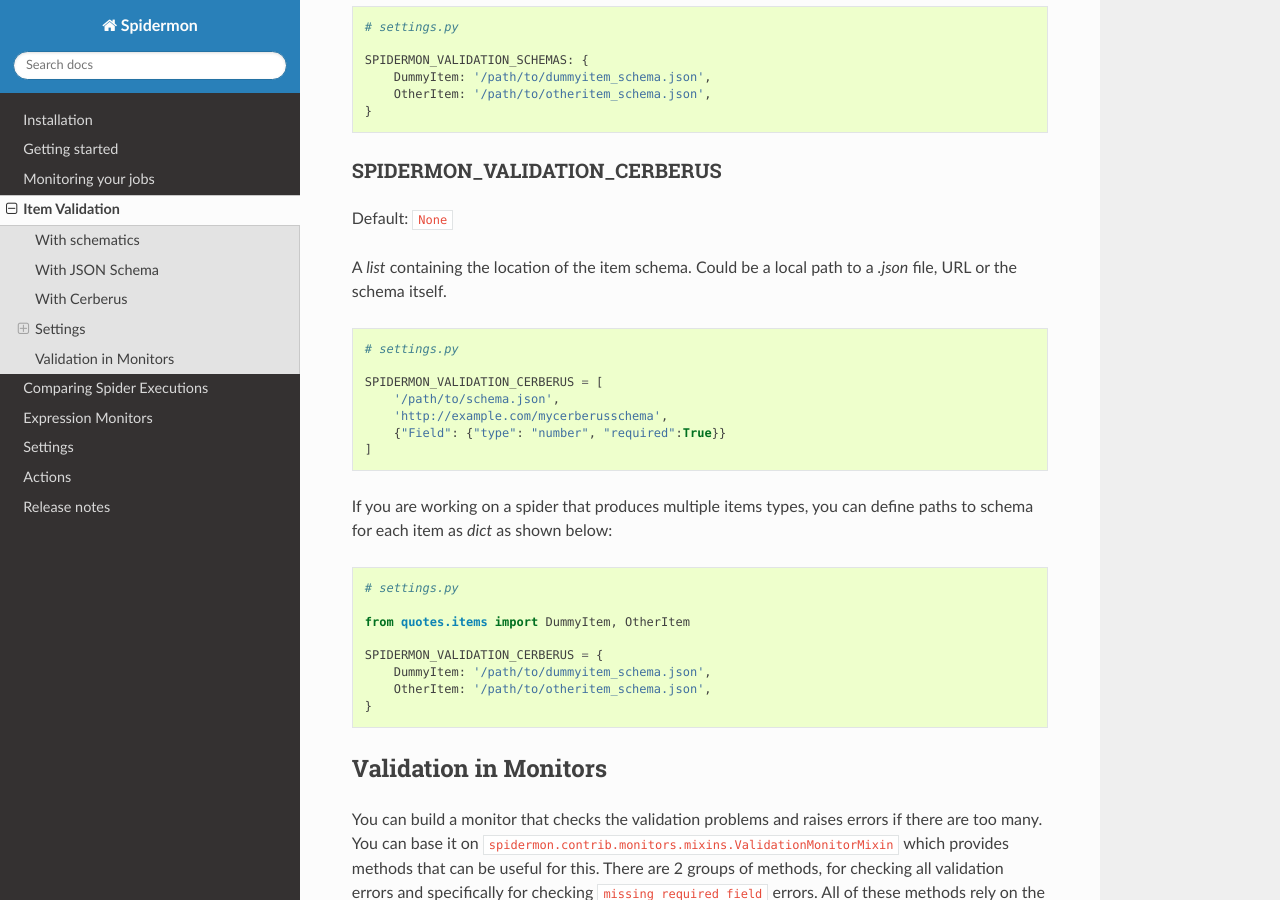
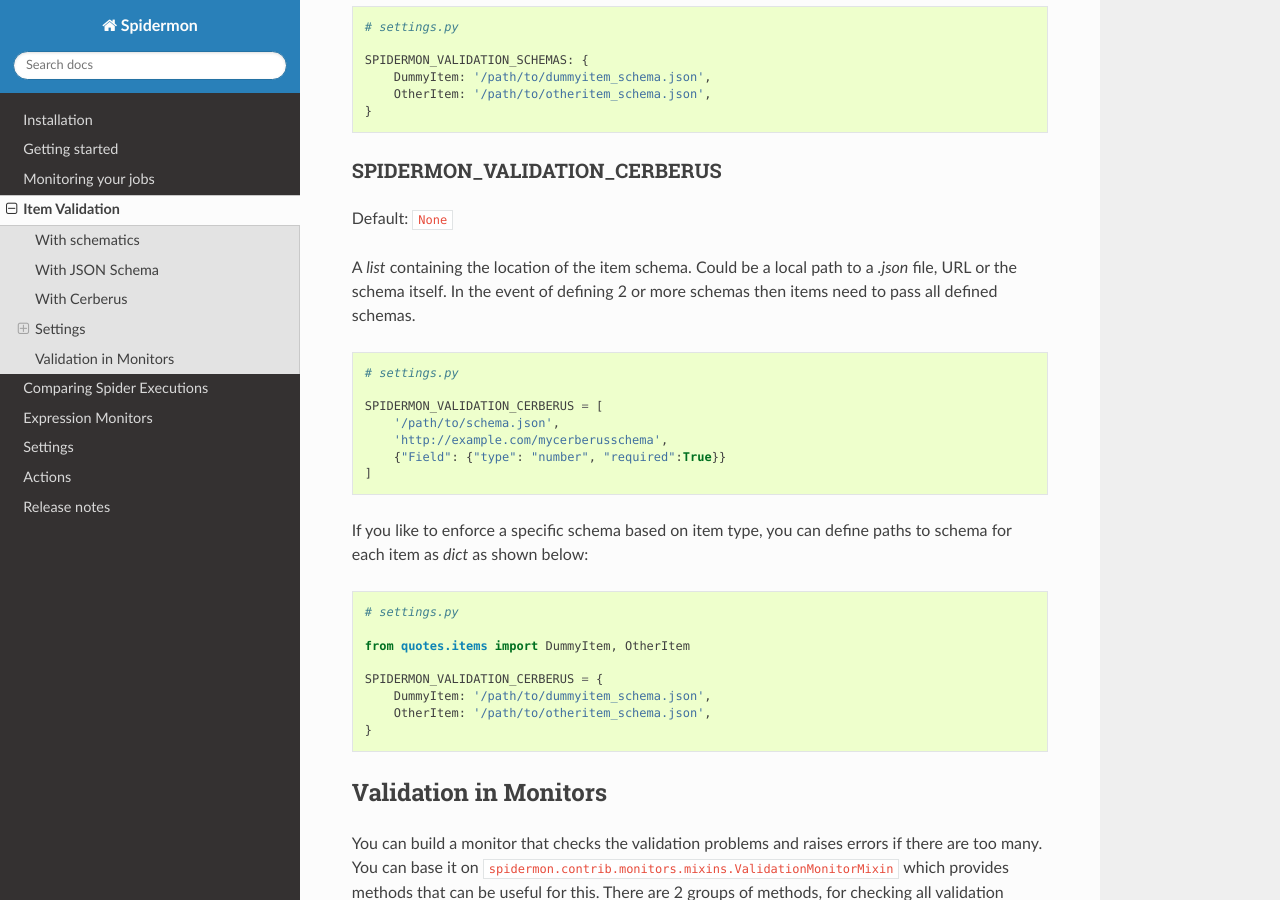
Before and after one commit to scrapinghub/spidermon, a Sphinx documentation site: the page built from docs/source/item-validation.rst, in a window 1280 px wide and 900 px high, scrolled down 4008 px. Built offline with Sphinx 7.4.7 and the Read the Docs theme 2.0.0, drawn with Linux system fonts in a browser that asks for light colours.

Commit message:
Rephrase Documentation
Signed-off-by: Vipul Gupta (@vipulgupta2048) <vipulgupta2048@gmail.com>

```diff
--- a/docs/source/item-validation.rst
+++ b/docs/source/item-validation.rst
@@ -228,7 +228,9 @@
 
 Default: ``None``
 
-A `list` containing the location of the item schema. Could be a local path to a `.json` file, URL or the schema itself.
+A `list` containing the location of the item schema. Could be a local path
+to a `.json` file, URL or the schema itself. In the event of defining 2 or
+more schemas then items need to pass all defined schemas.
 
 .. code-block:: python
 
@@ -240,7 +242,7 @@
         {"Field": {"type": "number", "required":True}}
     ]
 
-If you are working on a spider that produces multiple items types, you can define paths to schema for each item as `dict` as shown below:
+If you like to enforce a specific schema based on item type, you can define paths to schema for each item as `dict` as shown below:
 
 .. code-block:: python
 
```
